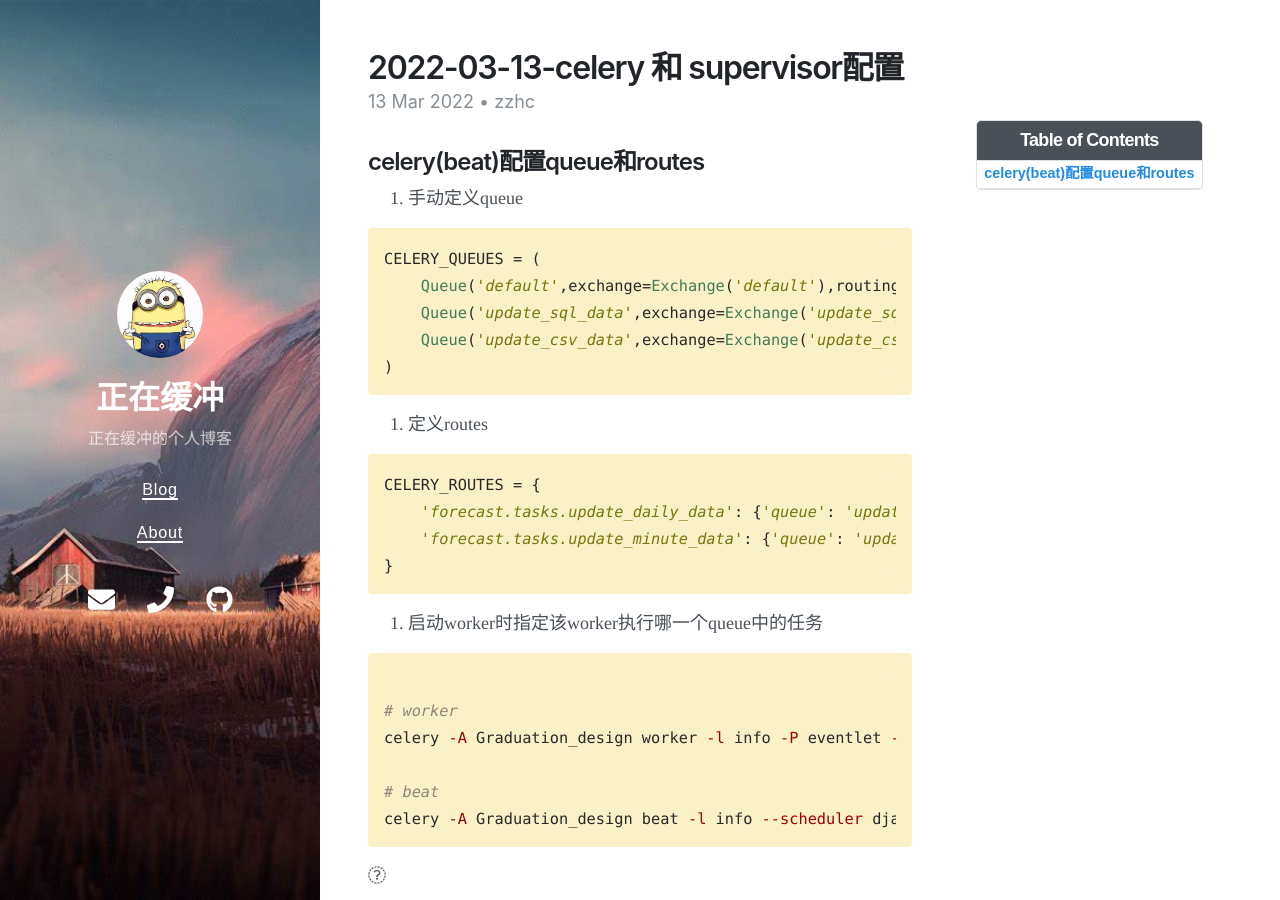
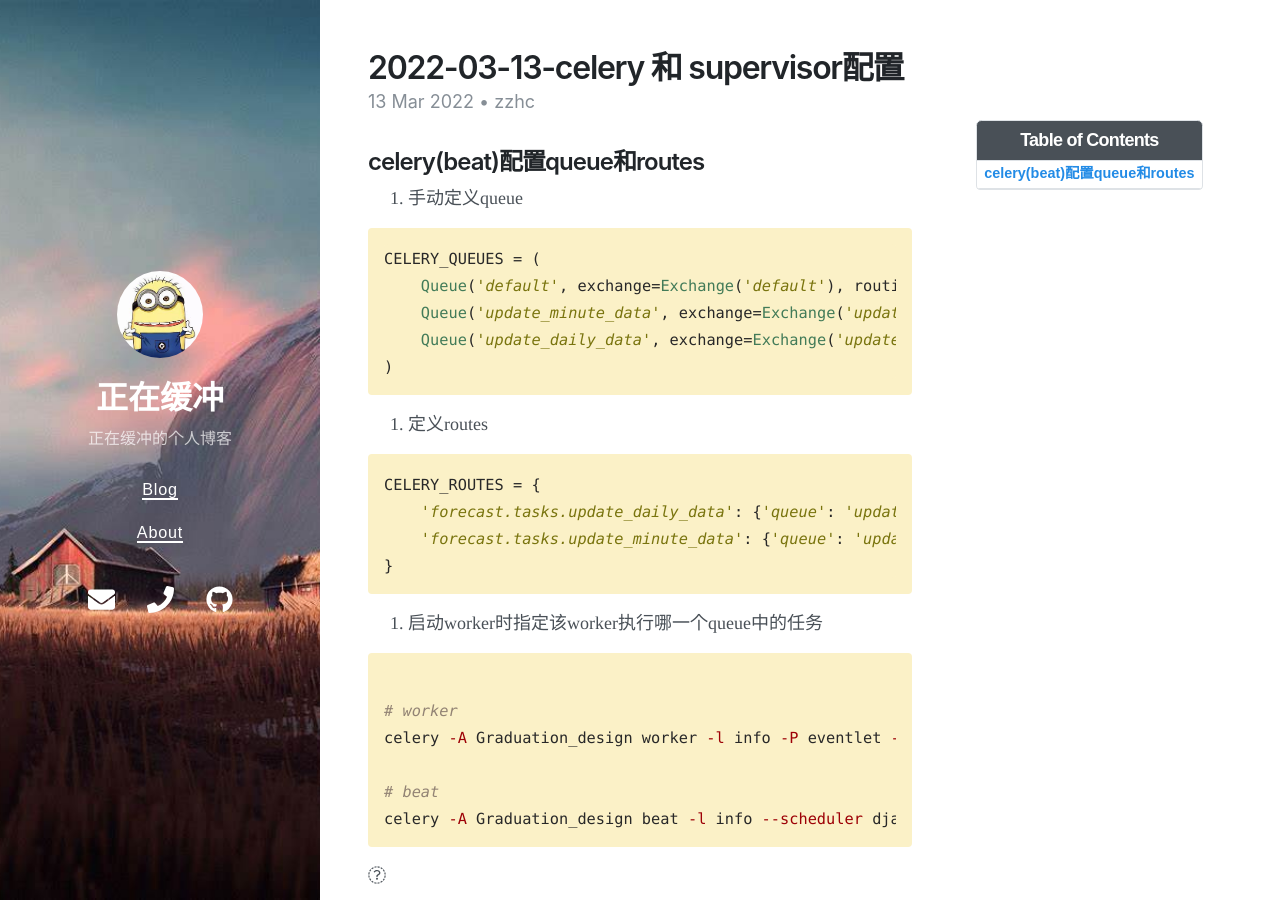
Before and after one commit to Zzhc3321/personal-blog.github.io, a Jekyll site: the page built from _posts/2022-03-13-supervisor配置.md, in a window 1280 px wide and 900 px high. Built offline with Jekyll 4.4.1, drawn with Linux system fonts in a browser that asks for light colours; nearby versions of some CDN libraries.

Commit message:
修改文件: _posts/2022-03-13-supervisor配置.md

````diff
--- a/_posts/2022-03-13-supervisor配置.md
+++ b/_posts/2022-03-13-supervisor配置.md
@@ -15,9 +15,9 @@ author: zzhc
 
 ```python
 CELERY_QUEUES = (
-    Queue('default',exchange=Exchange('default'),routing_key='default'),
-    Queue('update_sql_data',exchange=Exchange('update_sql_data'),routing_key='update_sql_data'),
-    Queue('update_csv_data',exchange=Exchange('update_csv_data'),routing_key='update_csv_data'),
+    Queue('default', exchange=Exchange('default'), routing_key='default'),
+    Queue('update_minute_data', exchange=Exchange('update_minute_data'), routing_key='update_minute_data'),
+    Queue('update_daily_data', exchange=Exchange('update_daily_data'), routing_key='update_daily_data'),
 )
 ```
 
````
